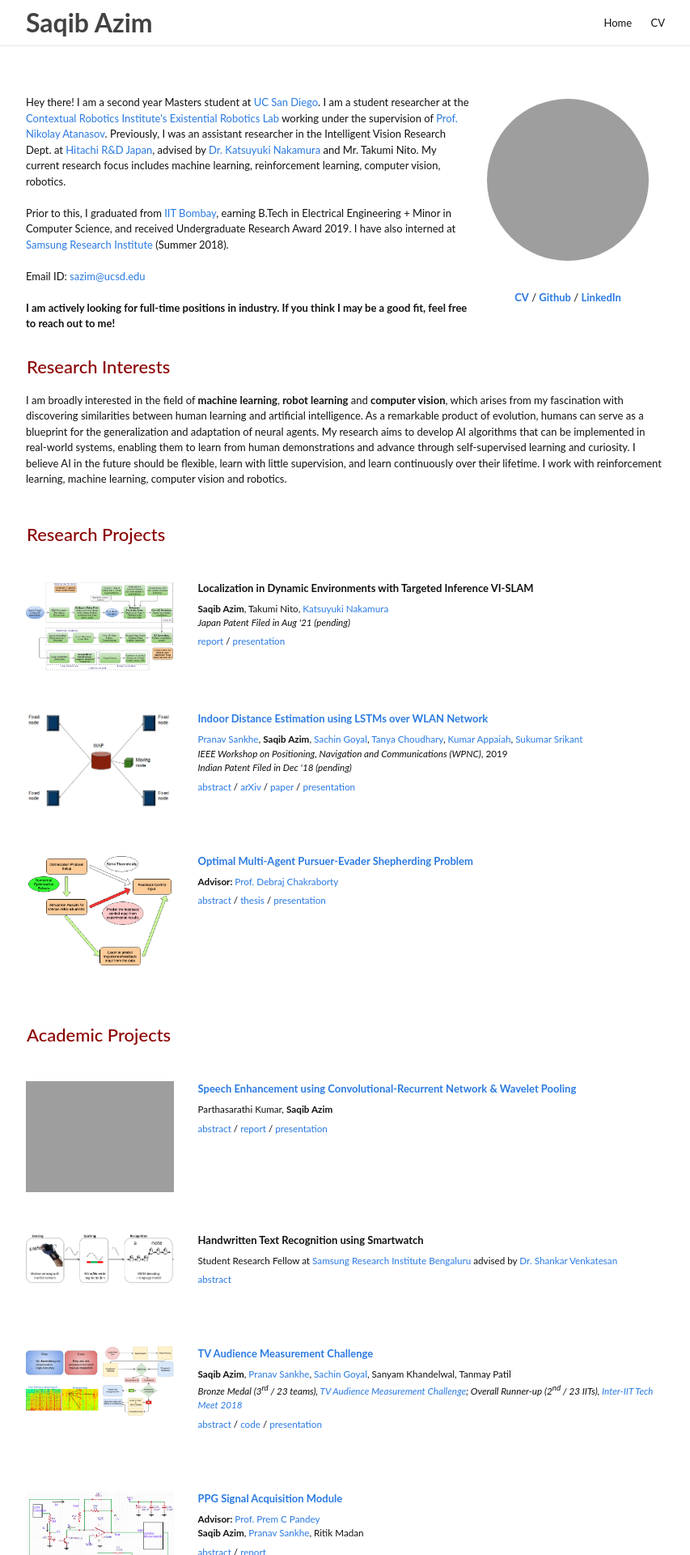
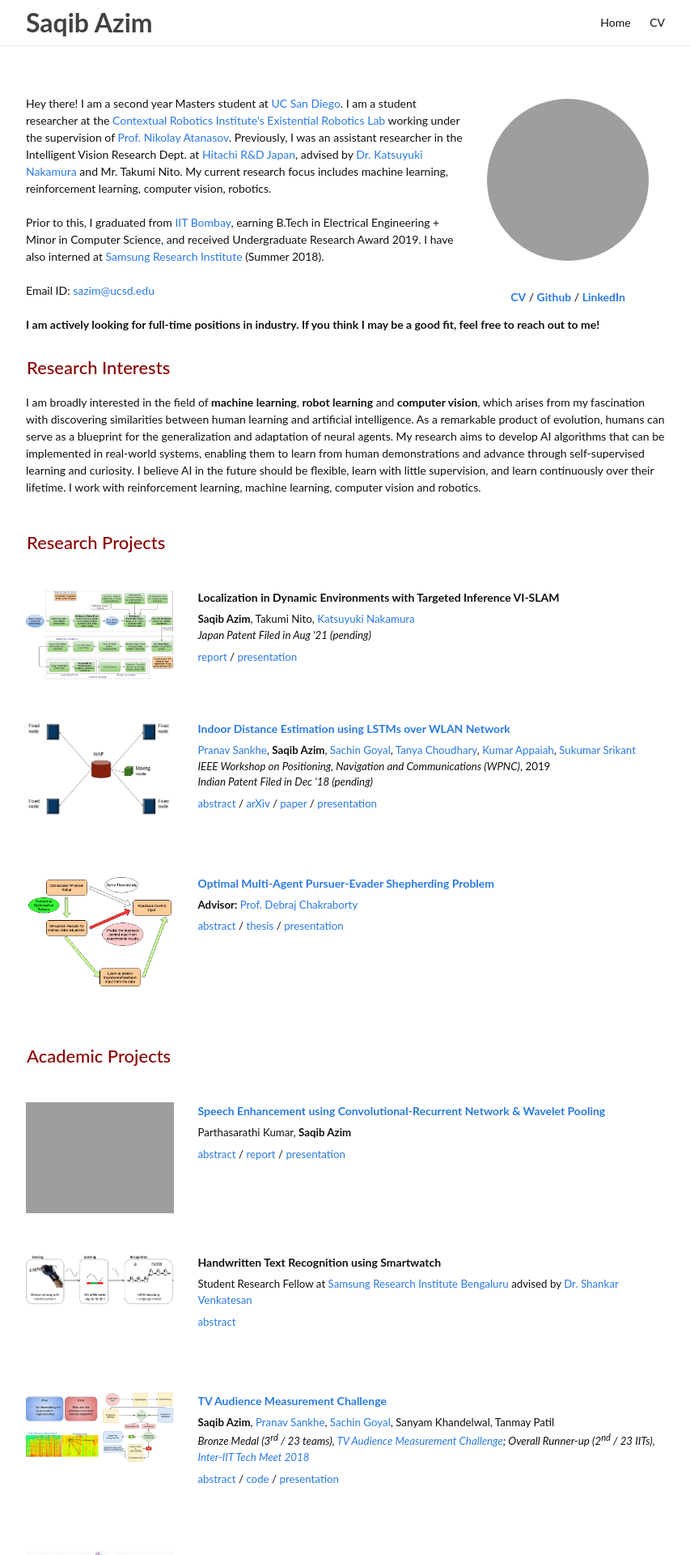
Before and after one commit to saqib1707/saqib1707.github.io, a Jekyll site: the page built from index.md, in a window 1280 px wide. Shown: the top 1920 px of the page at 81% size, without its empty margins (213-1066 px from the left). Built offline with Jekyll 4.4.1, drawn with Linux system fonts in a browser that asks for light colours; comment, search, counter and statistics services are not loaded; grey boxes are pictures that could not be loaded.

Commit message:
update size

```diff
--- a/css/main.scss
+++ b/css/main.scss
@@ -7,9 +7,9 @@
 // $base-font-family: "Helvetica Neue", Helvetica, Arial, sans-serif;
 $base-font-family: 'Lato', Verdana, Helvetica, sans-serif;
 // $base-font-family: Baskerville, "Baskerville Old Face", "Hoefler Text", Garamond, "Times New Roman", serif;
-$base-font-size:   13px;
+$base-font-size:   14px;
 $base-font-weight: 400;
-$small-font-size:  $base-font-size * 0.9;
+$small-font-size:  $base-font-size * 0.95;
 $base-line-height: 1.5;
 
 $spacing-unit:     30px;
```
